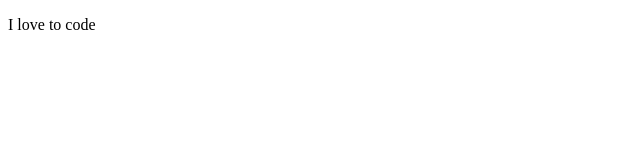
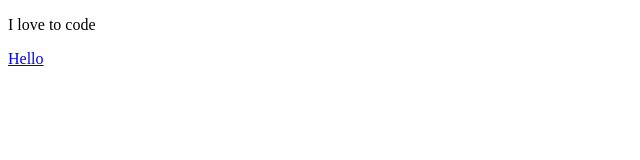
Before and after one commit to MaxBerezhnoi/project-1, a plain HTML site: page index.html in a window 1280 px wide. Shown: the full height of the page, 0-640 px from the left. Drawn offline with Linux system fonts and the light colour scheme.

Commit message:
ссылка

```diff
--- a/index.html
+++ b/index.html
@@ -4,6 +4,7 @@
     <body>
         <title>Push Up</title>
         <p>I love to code </p>
+        <a href="http://google.com">Hello</a>
     </body>
     </head>
 </html>
```
